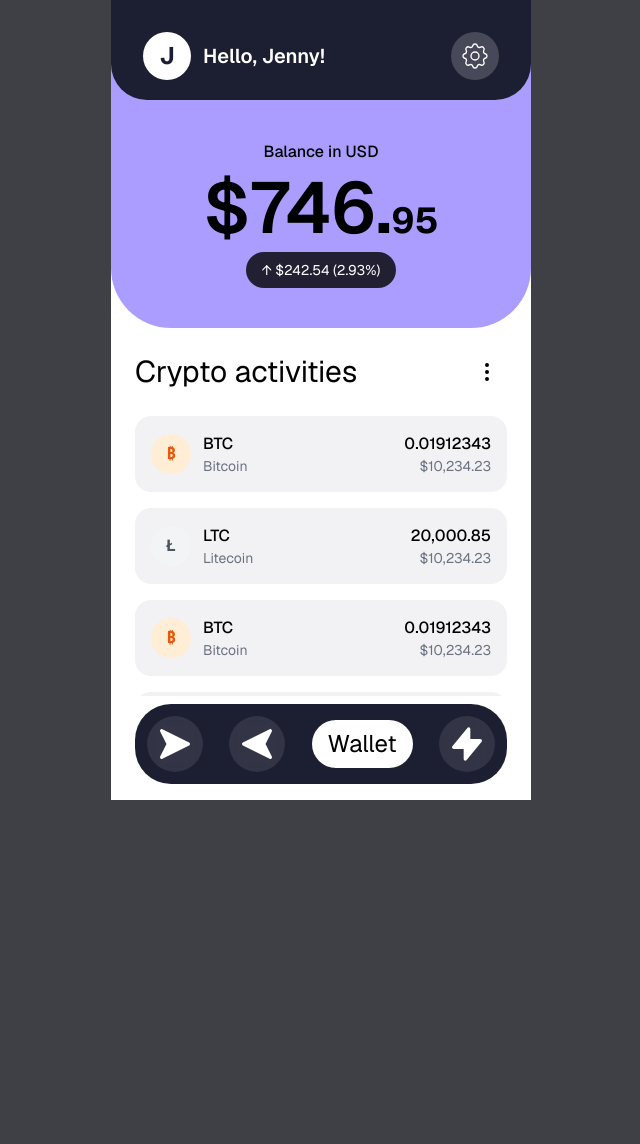
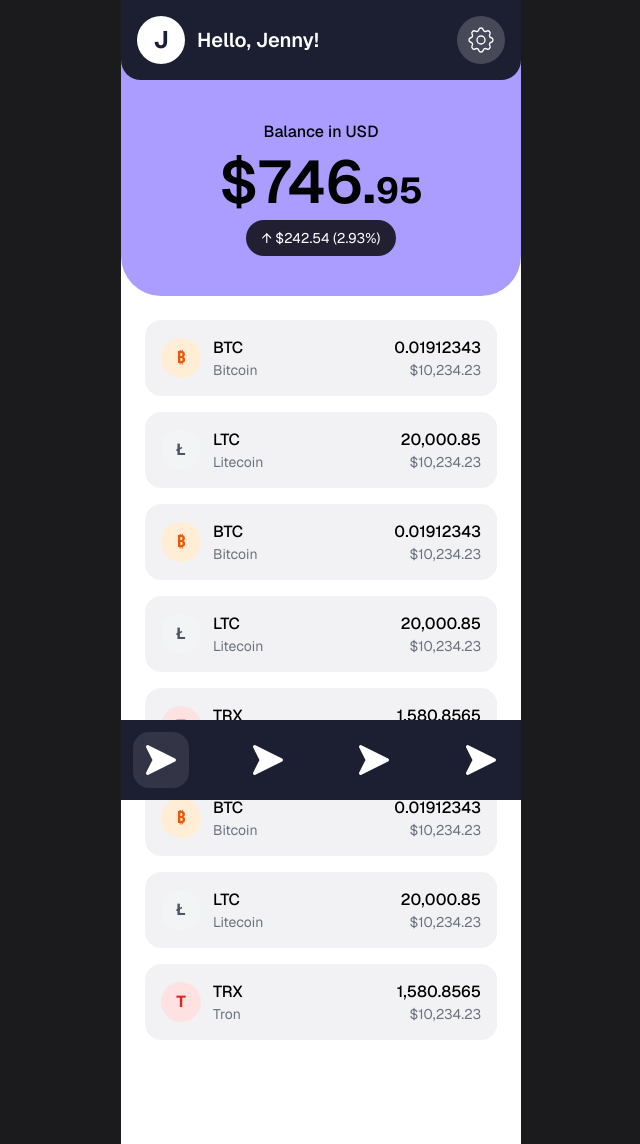
Before and after one commit to suryanshsinh/nocturn-web, a Flask app: page / in a window 1280 px wide. Shown: the whole page, without its empty margins (319-959 px from the left). Before the commit the page ends 800 px from the top, so only its background shows below. Run offline with Flask 3, Linux system fonts and the light colour scheme.

Commit message:
update home.html

```diff
--- a/static/script.js
+++ b/static/script.js
@@ -1,8 +1,41 @@
-document.addEventListener('DOMContentLoaded', function () {
-    const cryptoList = document.getElementById('crypto-list');
-    cryptoList.lastElementChild.style.marginBottom = "20px";
-})
+
+
+const cryptoData = [
+    { symbol: "₿", name: "BTC", fullName: "Bitcoin", amount: "0.01912343", value: "$10,234.23", bgColor: "bg-orange-100", textColor: "text-orange-600" },
+    { symbol: "Ł", name: "LTC", fullName: "Litecoin", amount: "20,000.85", value: "$10,234.23", bgColor: "bg-gray-100", textColor: "text-gray-600" },
+    { symbol: "₿", name: "BTC", fullName: "Bitcoin", amount: "0.01912343", value: "$10,234.23", bgColor: "bg-orange-100", textColor: "text-orange-600" },
+    { symbol: "Ł", name: "LTC", fullName: "Litecoin", amount: "20,000.85", value: "$10,234.23", bgColor: "bg-gray-100", textColor: "text-gray-600" },
+    { symbol: "T", name: "TRX", fullName: "Tron", amount: "1,580.8565", value: "$10,234.23", bgColor: "bg-red-100", textColor: "text-red-600" },
+    { symbol: "₿", name: "BTC", fullName: "Bitcoin", amount: "0.01912343", value: "$10,234.23", bgColor: "bg-orange-100", textColor: "text-orange-600" },
+    { symbol: "Ł", name: "LTC", fullName: "Litecoin", amount: "20,000.85", value: "$10,234.23", bgColor: "bg-gray-100", textColor: "text-gray-600" },
+    { symbol: "T", name: "TRX", fullName: "Tron", amount: "1,580.8565", value: "$10,234.23", bgColor: "bg-red-100", textColor: "text-red-600" }
+];
+
+const renderCryptoList = () => {
+    const listContainer = document.getElementById("crypto-list");
+    listContainer.innerHTML = cryptoData.map(crypto => `
+        <div class="flex hover:bg-gray-200 cursor-pointer items-center justify-between p-4 bg-[#F2F2F4] rounded-2xl" onclick="detail()">
+            <div class="flex items-center gap-3">
+                <div class="w-10 h-10 ${crypto.bgColor} rounded-full flex items-center justify-center">
+                    <span class="${crypto.textColor} font-bold">${crypto.symbol}</span>
+                </div>
+                <div>
+                    <p class="font-medium">${crypto.name}</p>
+                    <p class="text-sm text-gray-500">${crypto.fullName}</p>
+                </div>
+            </div>
+            <div class="text-right">
+                <p class="font-medium">${crypto.amount}</p>
+                <p class="text-sm text-gray-500">${crypto.value}</p>
+            </div>
+        </div>
+    `).join("");
+}
 
 const detail = () => {
     window.location.href = '/detail';
 }
+
+document.addEventListener('DOMContentLoaded', function () {
+    renderCryptoList();
+})
--- a/templates/home.html
+++ b/templates/home.html
@@ -3,7 +3,7 @@
 
 <head>
     <meta charset="UTF-8">
-    <meta name="viewport" content="width=device-width, initial-scale=0.9">
+    <meta name="viewport" content="width=device-width, initial-scale=1.0">
     <title>Nocturn: Crypto Wallet</title>
     <link rel="preconnect" href="https://fonts.googleapis.com">
     <link rel="preconnect" href="https://fonts.gstatic.com" crossorigin>
@@ -43,28 +43,34 @@
             font-weight: 400;
             font-size: 1rem;
         }
+
+        .active-nav {
+            background-color: rgba(255, 255, 255, 0.1);
+            backdrop-filter: blur(20px);
+            border-radius: 1rem;
+        }
     </style>
     <script src="{{ url_for('static', filename='tailwindcss.js') }}"></script>
     <script src="{{ url_for('static', filename='script.js') }}"></script>
 </head>
 
-<body class="bg-zinc-700 min-h-screen flex justify-center items-start">
+<body class="bg-[#1B1B1D] min-h-screen flex justify-center items-center">
     <!-- Main container that centers the mobile view -->
-    <div class="w-full max-w-[420px] min-h-screen bg-white relative">
-        <!-- Main content area with purple gradient -->
-        <div class="relative bg-[#AB9DFF] border-transperent rounded-b-[60px] ">
+    <div class="w-full max-w-[400px] pb-20 min-h-screen bg-white relative overflow-y-scroll">
+        <!-- Main content area with purple color -->
+        <div class="relative bg-[#AB9DFF] border-transperent rounded-b-[40px] ">
             <!-- Top header -->
-            <div class="flex justify-between items-center bg-[#1C1E32] p-8 pb-5  border-transperent rounded-b-[36px]">
+            <div class="flex justify-between items-center bg-[#1C1E32] p-4  border-transperent rounded-b-[20px]">
                 <div class="flex items-center gap-3">
-                    <div class="w-12 h-12 rounded-full overflow-hidden flex justify-center items-center">
-                        <div
-                            class="w-full h-full flex items-center justify-center text-center bg-white text-2xl font-bold">
+                    <div
+                        class="w-12 h-12 cursor-pointer bg-white hover:bg-gray-200 rounded-full overflow-hidden flex justify-center items-center">
+                        <div class="w-full h-full flex items-center justify-center text-center  text-2xl font-bold">
                             <span class="text-center text-[#1C1E32]">J</span>
                         </div>
                     </div>
                     <span class="text-white font-semibold text-xl">Hello, Jenny!</span>
                 </div>
-                <button class="text-white p-2 bg-gray-100/20 rounded-full">
+                <button class="text-white p-2 bg-gray-100/20 rounded-full hover:bg-gray-100/30">
                     <svg xmlns="http://www.w3.org/2000/svg" class="w-8 h-8" fill="none" viewBox="0 0 24 24"
                         stroke="currentColor">
                         <path stroke-linecap="round" stroke-linejoin="round" stroke-width="1"
@@ -78,7 +84,7 @@
             <!-- Balance section -->
             <div class="p-10 flex flex-col items-center">
                 <p class="text-black text-md mb-2 label font-medium">Balance in USD</p>
-                <h1 class="text-black text-7xl mb-2 balance">$746.<span class="text-4xl bold">95</span></h1>
+                <h1 class="text-black text-6xl mb-2 balance">$746.<span class="text-4xl bold">95</span></h1>
                 <div class="inline-flex items-center bg-black/80 backdrop-blur rounded-full px-4 py-2">
                     <span class="text-white text-sm">↑ $242.54 (2.93%)</span>
                 </div>
@@ -87,112 +93,31 @@
 
         <!-- Crypto actives section -->
         <div class="p-6 bg-white rounded-t-3xl">
-            <div class="flex justify-between items-center mb-6">
-                <h2 class="text-3xl label">Crypto activities</h2>
-                <button class="p-2">
-                    <svg xmlns="http://www.w3.org/2000/svg" class="w-6 h-6" fill="none" viewBox="0 0 24 24"
-                        stroke="currentColor">
-                        <path stroke-linecap="round" stroke-linejoin="round" stroke-width="2"
-                            d="M12 5v.01M12 12v.01M12 19v.01M12 6a1 1 0 110-2 1 1 0 010 2zm0 7a1 1 0 110-2 1 1 0 010 2zm0 7a1 1 0 110-2 1 1 0 010 2z" />
-                    </svg>
-                </button>
-            </div>
-
             <!-- Crypto list -->
-            <div class="space-y-4 overflow-y-scroll max-h-[35vh]" id="crypto-list">
-
-                <div class="flex cursor-pointer items-center justify-between p-4 bg-[#F2F2F4] rounded-2xl"
-                    onclick="detail()">
-                    <div class="flex items-center gap-3">
-                        <div class="w-10 h-10 bg-orange-100 rounded-full flex items-center justify-center">
-                            <span class="text-orange-600 font-bold">₿</span>
-                        </div>
-                        <div>
-                            <p class="font-medium">BTC</p>
-                            <p class="text-sm text-gray-500">Bitcoin</p>
-                        </div>
-                    </div>
-                    <div class="text-right">
-                        <p class="font-medium">0.01912343</p>
-                        <p class="text-sm text-gray-500">$10,234.23</p>
-                    </div>
-                </div>
-
-                <div class="flex cursor-pointer items-center justify-between p-4 bg-[#F2F2F4] rounded-2xl"
-                    onclick="detail()">
-                    <div class="flex items-center gap-3">
-                        <div class="w-10 h-10 bg-gray-100 rounded-full flex items-center justify-center">
-                            <span class="text-gray-600 font-bold">Ł</span>
-                        </div>
-                        <div>
-                            <p class="font-medium">LTC</p>
-                            <p class="text-sm text-gray-500">Litecoin</p>
-                        </div>
-                    </div>
-                    <div class="text-right">
-                        <p class="font-medium">20,000.85</p>
-                        <p class="text-sm text-gray-500">$10,234.23</p>
-                    </div>
-                </div>
-
-                <div class="flex cursor-pointer items-center justify-between p-4 bg-[#F2F2F4] rounded-2xl"
-                    onclick="detail()">
-                    <div class="flex items-center gap-3">
-                        <div class="w-10 h-10 bg-orange-100 rounded-full flex items-center justify-center">
-                            <span class="text-orange-600 font-bold">₿</span>
-                        </div>
-                        <div>
-                            <p class="font-medium">BTC</p>
-                            <p class="text-sm text-gray-500">Bitcoin</p>
-                        </div>
-                    </div>
-                    <div class="text-right">
-                        <p class="font-medium">0.01912343</p>
-                        <p class="text-sm text-gray-500">$10,234.23</p>
-                    </div>
-                </div>
-
-                <div class="flex cursor-pointer items-center justify-between p-4 bg-[#F2F2F4] rounded-2xl"
-                    onclick="detail()">
-                    <div class="flex items-center gap-3">
-                        <div class="w-10 h-10 bg-gray-100 rounded-full flex items-center justify-center">
-                            <span class="text-gray-600 font-bold">Ł</span>
-                        </div>
-                        <div>
-                            <p class="font-medium">LTC</p>
-                            <p class="text-sm text-gray-500">Litecoin</p>
-                        </div>
-                    </div>
-                    <div class="text-right">
-                        <p class="font-medium">20,000.85</p>
-                        <p class="text-sm text-gray-500">$10,234.23</p>
-                    </div>
-                </div>
-
-                <div class="flex cursor-pointer items-center justify-between p-4 bg-[#F2F2F4] rounded-2xl"
-                    onclick="detail()">
-                    <div class="flex items-center gap-3">
-                        <div class="w-10 h-10 bg-red-100 rounded-full flex items-center justify-center">
-                            <span class="text-red-600 font-bold">T</span>
-                        </div>
-                        <div>
-                            <p class="font-medium">TRX</p>
-                            <p class="text-sm text-gray-500">Tron</p>
-                        </div>
-                    </div>
-                    <div class="text-right">
-                        <p class="font-medium">1,580.8565</p>
-                        <p class="text-sm text-gray-500">$10,234.23</p>
-                    </div>
-                </div>
-
-            </div>
+            <div class="space-y-4" id="crypto-list"></div>
         </div>
 
         <!-- Bottom navigation -->
-        <div class="fixed bottom-0 left-0 right-0 max-w-[420px] mx-auto  px-6 py-4">
-            <div class="flex items-center justify-between p-3 bg-[#1C1E32] border-transperent rounded-[36px]">
-                <button class="p-2 bg-white/10 backdrop-blur rounded-full">
+        <div class="fixed bottom-0 left-0 right-0 max-w-[400px] mx-auto ">
+            <div class="flex items-center justify-between p-3 bg-[#1C1E32] ">
+                <button class="p-2 active-nav">
+                    <svg xmlns="http://www.w3.org/2000/svg" class="w-10 h-10 " fill="white" viewBox="0 0 24 24"
+                        stroke="white">
+                        <path stroke-linecap="round" stroke-linejoin="round" stroke-width="2"
+                            d="M4 4l16 8-16 8 4-8-4-8z" />
+                    </svg>
+
+                </button>
+
+                <button class="p-2">
+                    <svg xmlns="http://www.w3.org/2000/svg" class="w-10 h-10" fill="white" viewBox="0 0 24 24"
+                        stroke="white">
+                        <path stroke-linecap="round" stroke-linejoin="round" stroke-width="2"
+                            d="M4 4l16 8-16 8 4-8-4-8z" />
+                    </svg>
+                </button>
+
+                <button class="p-2">
                     <svg xmlns="http://www.w3.org/2000/svg" class="w-10 h-10" fill="white" viewBox="0 0 24 24"
                         stroke="white">
                         <path stroke-linecap="round" stroke-linejoin="round" stroke-width="2"
@@ -200,25 +125,18 @@
                     </svg>
 
                 </button>
-                <button class="p-2 bg-white/10 backdrop-blur rounded-full">
+
+                <button class="p-2">
                     <svg xmlns="http://www.w3.org/2000/svg" class="w-10 h-10" fill="white" viewBox="0 0 24 24"
                         stroke="white">
                         <path stroke-linecap="round" stroke-linejoin="round" stroke-width="2"
-                            d="M20 4L4 12l16 8-4-8 4-8z" />
+                            d="M4 4l16 8-16 8 4-8-4-8z" />
                     </svg>
-                </button>
-                <button class="px-4 py-2 bg-white text-black rounded-full text-2xl">
-                    Wallet
-                </button>
-                <button class="p-2 bg-white/10 backdrop-blur rounded-full">
-                    <svg xmlns="http://www.w3.org/2000/svg" class="w-10 h-10" fill="white" viewBox="0 0 24 24"
-                        stroke="white">
-                        <path stroke-linecap="round" stroke-linejoin="round" stroke-width="2"
-                            d="M13 10V3L4 14h7v7l9-11h-7z" />
-                    </svg>
+
                 </button>
             </div>
         </div>
+
     </div>
 </body>
 
```
Also changed, not shown: templates/detail.html (+34 -29 lines).
